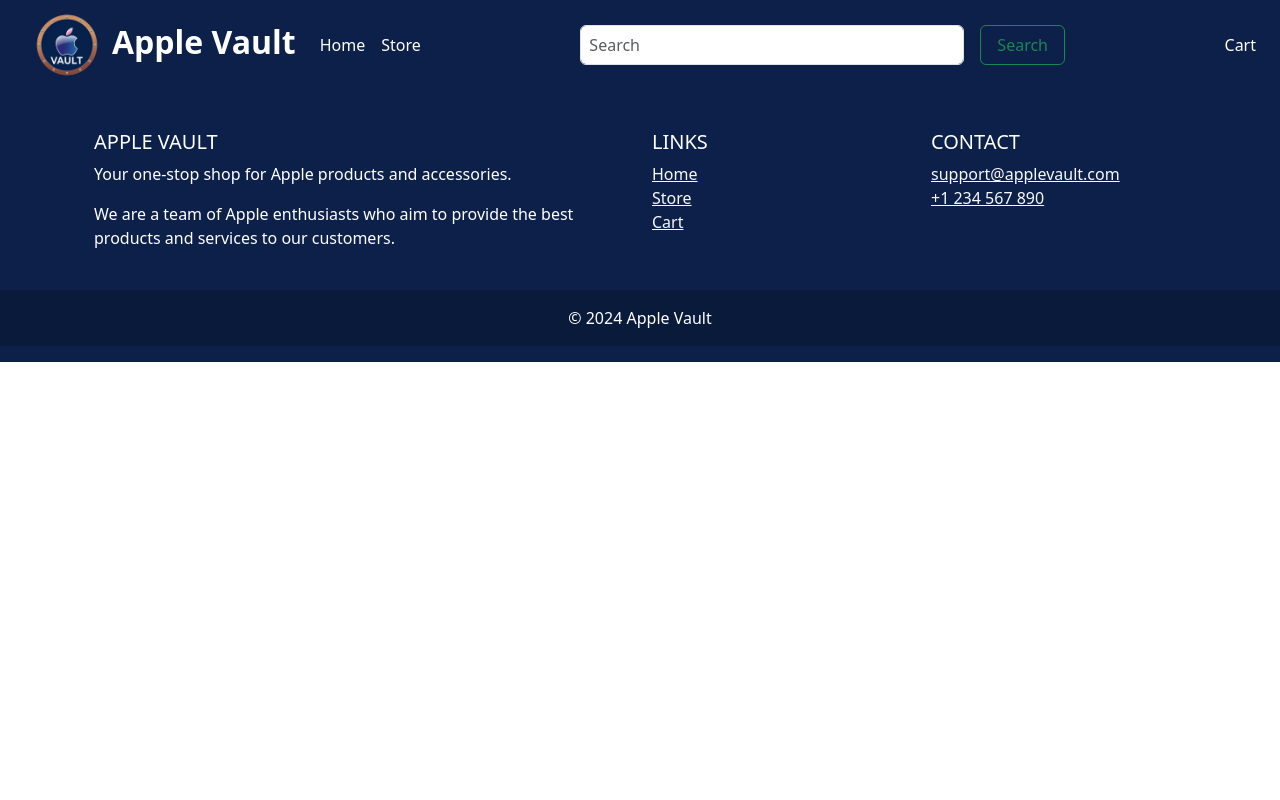
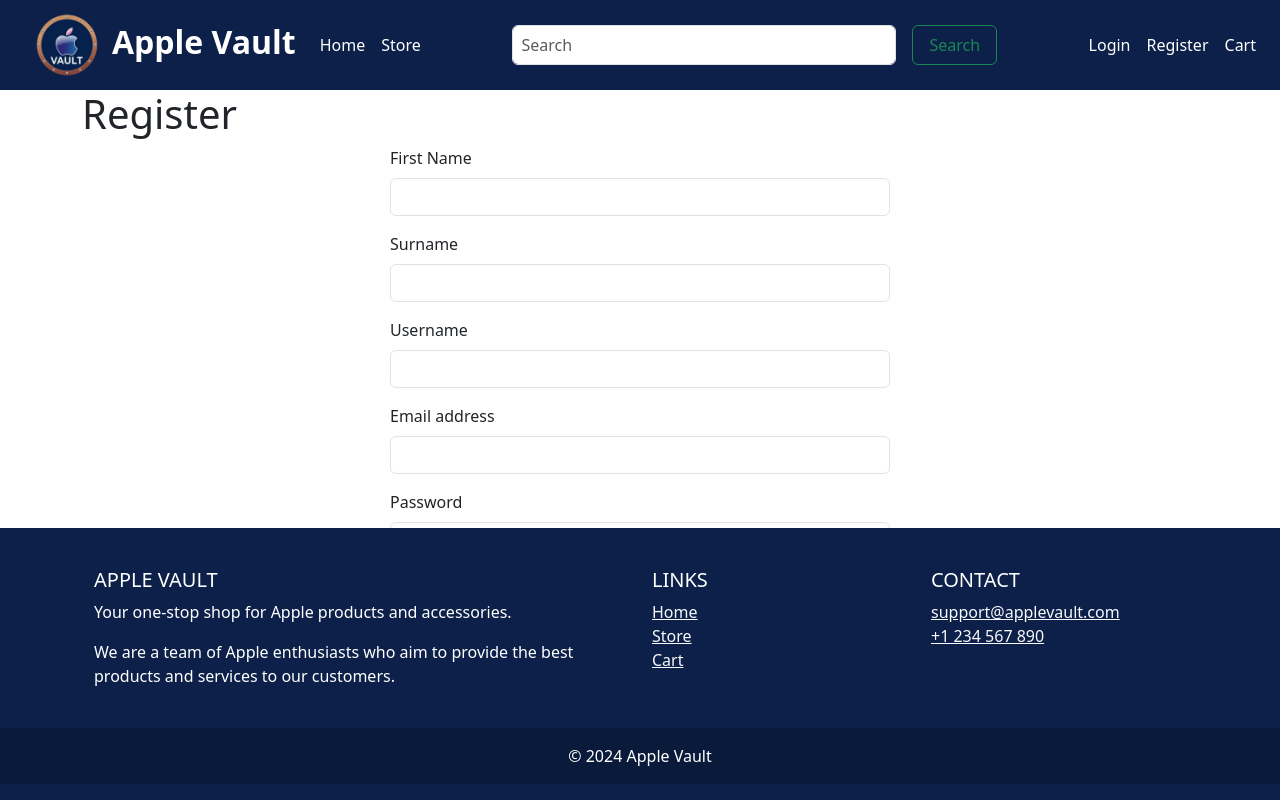
Before and after one commit to davidlaubser/web-store, a React (Create React App) app: page /register in a window 1280 px wide. Built offline with nearby package versions, Linux system fonts and the light colour scheme.

Commit message:
Added the LoginPage and RegisterPage as well as the files in the Redux folder to manage the states

```diff
--- a/src/App.js
+++ b/src/App.js
@@ -9,6 +9,8 @@
 import LandingPage from './pages/LandingPage';
 import StorePage from './pages/StorePage';
 import CartPage from './pages/CartPage';
+import LoginPage from './pages/LoginPage';
+import RegisterPage from './pages/RegisterPage';
 
 
 function App() {
@@ -22,6 +24,8 @@
               <Route path="/" element={<LandingPage />} />
               <Route path="/store" element={<StorePage />} />
               <Route path="/cart" element={<CartPage />} />
+              <Route path="/login" element={<LoginPage />} />
+              <Route path="/register" element={<RegisterPage />} />
             </Routes>
           </div>
           <Footer />
--- a/src/components/Footer.js
+++ b/src/components/Footer.js
@@ -4,7 +4,7 @@
 
 const Footer = () => {
     return (
-        <footer>
+        <footer className='fixed-bottom'>
             <div className="container p-4">
                 <div className="row">
                     <div className="col-lg-6 col-md-12 mb-4 mb-md-0">
--- a/src/components/Header.js
+++ b/src/components/Header.js
@@ -1,10 +1,17 @@
 import React from 'react';
 import { Link } from 'react-router-dom';
+import { useSelector, useDispatch } from 'react-redux';
+import { logout } from '../redux/userSlice';
 import SearchBar from './SearchBar';
 import '../styles/Header.css';
 
 const Header = () => {
+  const user = useSelector((state) => state.user);
+  const dispatch = useDispatch();
 
+  const handleLogout = () => {
+    dispatch(logout());
+  };
 
   return (
     <nav className="navbar navbar-expand-lg navbar-light">
@@ -24,9 +31,28 @@
         <div className="navbar-center">
           <SearchBar />
         </div>
-        <ul className="navbar-nav me-auto">
+        <ul className="navbar-nav ms-auto">
+          {user.username ? (
+            <>
+              <li className="nav-item">
+                <span className="navbar-text">Signed in as: {user.username}</span>
+              </li>
+              <li className="nav-item">
+                <button className="btn btn-link nav-link" onClick={handleLogout}>Sign Out</button>
+              </li>
+            </>
+          ) : (
+            <>
+              <li className="nav-item">
+                <Link className="nav-link" to="/login">Login</Link>
+              </li>
+              <li className="nav-item">
+                <Link className="nav-link" to="/register">Register</Link>
+              </li>
+            </>
+          )}
           <li className="nav-item">
-            <Link className="nav-link" to="/cart">Cart </Link>
+            <Link className="nav-link" to="/cart">Cart</Link>
           </li>
         </ul>
       </div>
--- /dev/null
+++ b/src/pages/LoginPage.js
@@ -0,0 +1,35 @@
+import React, { useState } from 'react';
+import { useDispatch } from 'react-redux';
+import { login } from '../redux/userSlice';
+import '../styles/LoginPage.css';
+
+const LoginPage = () => {
+    const [username, setUsername] = useState('');
+    const dispatch = useDispatch();
+
+    const handleSubmit = (e) => {
+        e.preventDefault();
+        dispatch(login(username));
+    };
+
+    return (
+        <div className="container">
+            <h1>Login</h1>
+            <form onSubmit={handleSubmit} className='container-login'>
+                <div className="form-group form-group-login">
+                    <label className="form-label">Username</label>
+                    <input
+                        type="text"
+                        className="form-control"
+                        value={username}
+                        onChange={(e) => setUsername(e.target.value)}
+                        required
+                    />
+                </div>
+                <button type="submit" className="btn btn-primary btn-login">Login</button>
+            </form>
+        </div>
+    );
+};
+
+export default LoginPage;
--- /dev/null
+++ b/src/pages/RegisterPage.js
@@ -0,0 +1,135 @@
+import React, { useState } from 'react';
+import '../styles/RegisterPage.css';
+
+const RegisterPage = () => {
+    const [formData, setFormData] = useState({
+        firstName: '',
+        surname: '',
+        username: '',
+        email: '',
+        password: '',
+        confirmPassword: '',
+    });
+
+    const [errors, setErrors] = useState({});
+
+    const validateEmail = (email) => {
+        const re = /^[^\s@]+@[^\s@]+\.[^\s@]+$/;
+        return re.test(String(email).toLowerCase());
+    };
+
+    const validatePassword = (password) => {
+        const re = /^(?=.*[a-z])(?=.*[A-Z])(?=.*\d)(?=.*[@$!%*?&])[A-Za-z\d@$!%*?&]{8,}$/;
+        return re.test(password);
+    };
+
+    const handleChange = (e) => {
+        setFormData({
+            ...formData,
+            [e.target.name]: e.target.value,
+        });
+    };
+
+    const handleSubmit = (e) => {
+        e.preventDefault();
+        const newErrors = {};
+
+        if (!validateEmail(formData.email)) {
+            newErrors.email = 'Invalid email address';
+        }
+
+        if (!validatePassword(formData.password)) {
+            newErrors.password = 'Password must contain at least 1 capital letter, 1 letter, 1 special character, and be at least 8 characters long';
+        }
+
+        if (formData.password !== formData.confirmPassword) {
+            newErrors.confirmPassword = 'Passwords do not match';
+        }
+
+        if (Object.keys(newErrors).length > 0) {
+            setErrors(newErrors);
+        } else {
+            console.log('User registered:', formData);
+        }
+    };
+
+    return (
+        <div className="container">
+            <h1>Register</h1>
+            <form onSubmit={handleSubmit} className='container-register'>
+                <div className="form-group form-group-register">
+                    <label className="form-label">First Name</label>
+                    <input
+                        type="text"
+                        className="form-control"
+                        name="firstName"
+                        value={formData.firstName}
+                        onChange={handleChange}
+                        required
+                    />
+                </div>
+                <div className="form-group form-group-register">
+                    <label className="form-label">Surname</label>
+                    <input
+                        type="text"
+                        className="form-control"
+                        name="surname"
+                        value={formData.surname}
+                        onChange={handleChange}
+                        required
+                    />
+                </div>
+                <div className="form-group form-group-register">
+                    <label className="form-label">Username</label>
+                    <input
+                        type="text"
+                        className="form-control"
+                        name="username"
+                        value={formData.username}
+                        onChange={handleChange}
+                        required
+                    />
+                </div>
+                <div className="form-group form-group-register">
+                    <label className="form-label">Email address</label>
+                    <input
+                        type="email"
+                        className="form-control"
+                        name="email"
+                        value={formData.email}
+                        onChange={handleChange}
+                        required
+                    />
+                    {errors.email && <small className="text-danger">{errors.email}</small>}
+                </div>
+                <div className="form-group form-group-register">
+                    <label className="form-label">Password</label>
+                    <input
+                        type="password"
+                        className="form-control"
+                        name="password"
+                        value={formData.password}
+                        onChange={handleChange}
+                        required
+                    />
+                    {errors.password && <small className="text-danger">{errors.password}</small>}
+                </div>
+                <div className="form-group form-group-register">
+                    <label className="form-label">Confirm Password</label>
+                    <input
+                        type="password"
+                        className="form-control"
+                        name="confirmPassword"
+                        value={formData.confirmPassword}
+                        onChange={handleChange}
+                        required
+                    />
+                    {errors.confirmPassword && <small className="text-danger">{errors.confirmPassword}</small>}
+                </div>
+                <button type="submit" className="btn btn-primary btn-register">Register</button>
+            </form>
+        </div>
+    );
+};
+
+export default RegisterPage;
--- a/src/redux/userSlice.js
+++ b/src/redux/userSlice.js
@@ -0,0 +1,21 @@
+import { createSlice } from '@reduxjs/toolkit';
+
+const initialState = {
+    username: '',
+};
+
+const userSlice = createSlice({
+    name: 'user',
+    initialState,
+    reducers: {
+        login: (state, action) => {
+            state.username = action.payload;
+        },
+        logout: (state) => {
+            state.username = '';
+        },
+    },
+});
+
+export const { login, logout } = userSlice.actions;
+export default userSlice.reducer;
--- /dev/null
+++ b/src/styles/LoginPage.css
@@ -0,0 +1,12 @@
+.form-group-login {
+    margin-bottom: 1rem;
+}
+
+.btn-login {
+    max-width: 500px;
+}
+
+.container-login {
+    max-width: 500px;
+    margin: 0 auto;
+}
--- /dev/null
+++ b/src/styles/RegisterPage.css
@@ -0,0 +1,12 @@
+.form-group-register {
+    margin-bottom: 1rem;
+}
+
+.btn-register {
+    max-width: 500px;
+}
+
+.container-register {
+    max-width: 500px;
+    margin: 0 auto;
+}
```
